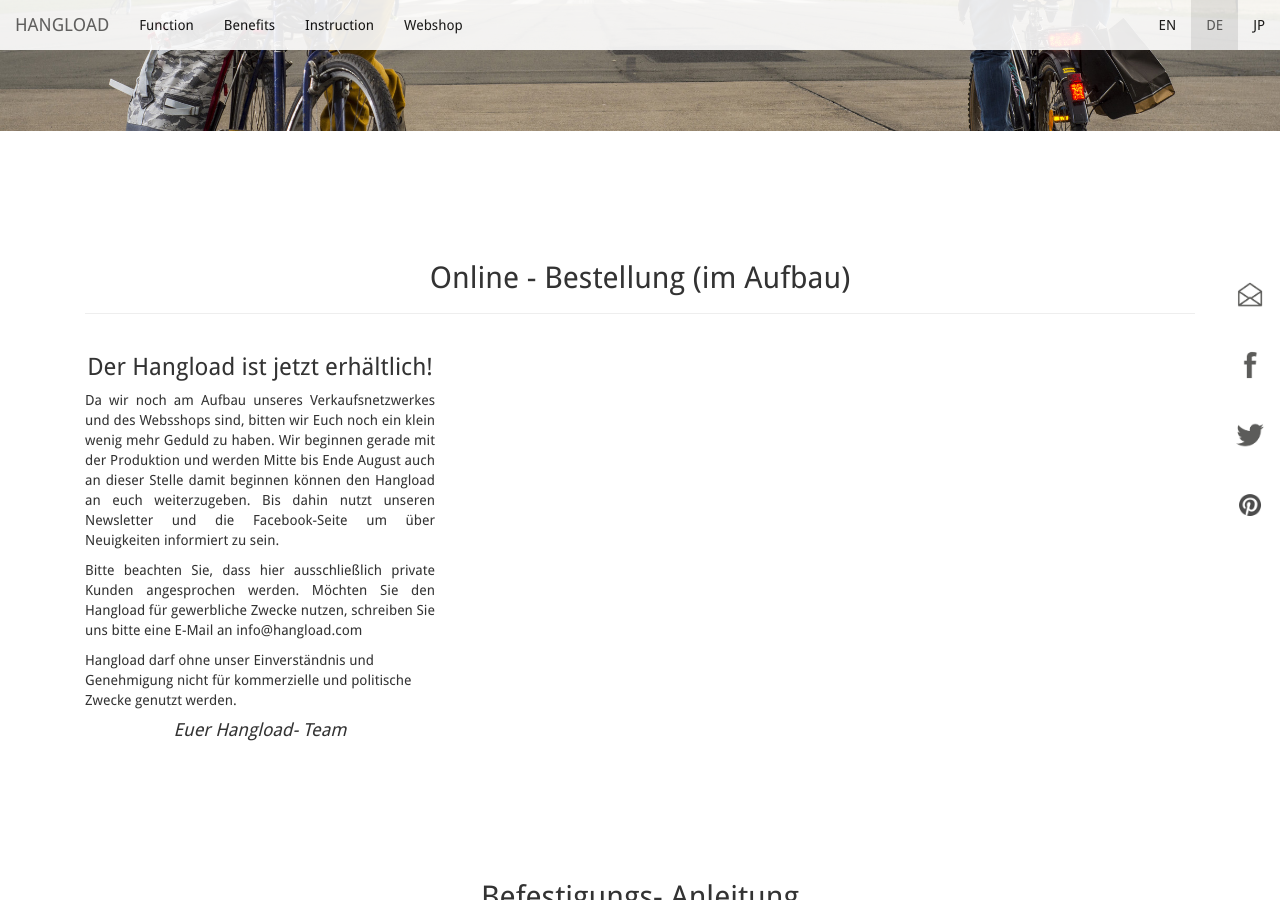
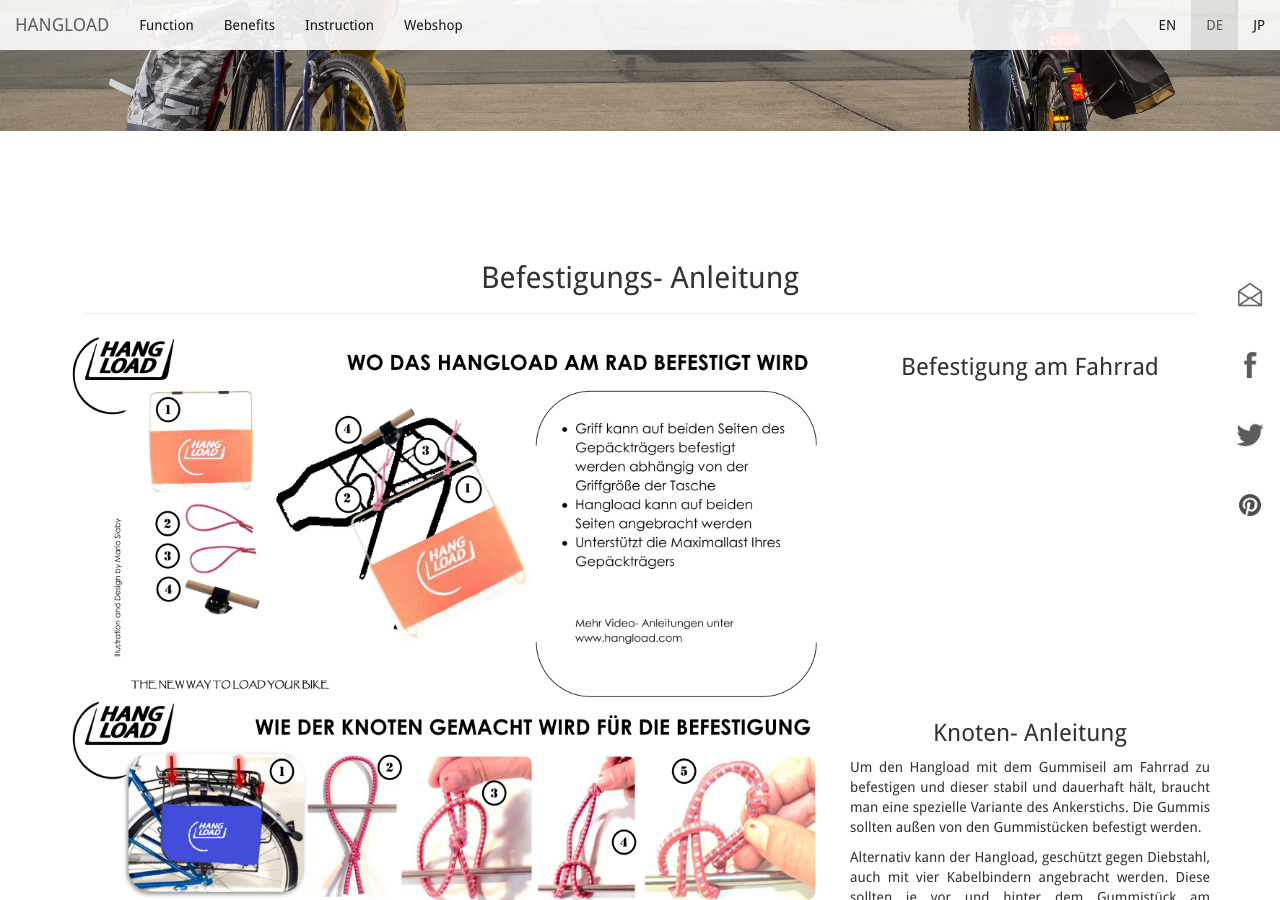
Before and after one commit to bodokaiser/hangload.com, a Jekyll site: the page built from de/index.html, in a window 1280 px wide and 900 px high, scrolled down 3984 px. Built offline with Jekyll 4.4.1, drawn with Linux system fonts in a browser that asks for light colours; nearby versions of some CDN libraries; library files that are not in the unit come from our copies; Markdown is read by kramdown in place of the engine named in the settings.

Commit message:
Update index.html

```diff
--- a/de/index.html
+++ b/de/index.html
@@ -185,58 +185,6 @@
   data-2600="background-position: 100% 50%;">
 </section>
 
-<article class="container" id="webshop">
-  <!--<div class="row">-->
-    <div class="col-xs-12">
-      <div class="page-header">
-        <h2 class="text-center">Online - Bestellung (im Aufbau) </h2>
-      </div>
-    </div>
-  </div>
-    <div class="col-xs-10 col-xs-offset-1 col-md-4 col-md-offset-0">
-    <h3 class="text-center">Der Hangload ist jetzt erhältlich! </h3>
-      <p class="text-justify">
-        Da wir noch am Aufbau unseres Verkaufsnetzwerkes und des Websshops sind, bitten wir Euch
-        noch ein klein wenig mehr Geduld zu haben.
-        Wir beginnen gerade mit der Produktion und werden Mitte bis Ende August auch an dieser Stelle damit
-        beginnen können den Hangload an euch weiterzugeben.
-        Bis dahin nutzt unseren Newsletter und die Facebook-Seite um über Neuigkeiten informiert zu sein.
-      </p>
-      <p class="text-justify">
-        Bitte beachten Sie, dass hier ausschließlich private Kunden angesprochen werden. Möchten Sie den Hangload für gewerbliche
-        Zwecke nutzen, schreiben Sie uns bitte eine E-Mail an info@hangload.com
-        </p>
-        <p>
-        Hangload darf ohne unser Einverständnis und Genehmigung nicht für kommerzielle und politische Zwecke
-        genutzt werden.
-        </p>
-      <p class="text-center h4">
-        <em>Euer Hangload- Team </em>
-      </p>
-    </div>
-    <div class="col-xs-12 col-md-8">
-     <!-- <table width="100%">
-       <tr>
-          <td> <img class="img-responsive" alt="Drawings Empty"
-          src="/images/workings/empty.png" /></td>
-          <td> <img class="img-responsive" alt="Drawings Empty"
-          src="/images/workings/empty.png" /></td>
-          <td> <img class="img-responsive" alt="Drawings Empty"
-          src="/images/workings/empty.png" /></td>
-        </tr>
-        <tr>
-          <td> <img class="img-responsive" alt="Drawings Empty"
-          src="/images/workings/empty.png" /></td>
-          <td> <img class="img-responsive" alt="Drawings Empty"
-          src="/images/workings/empty.png" /></td>
-          <td> <img class="img-responsive" alt="Drawings Empty"
-          src="/images/workings/empty.png" /></td>
-        </tr>
-      </table> -->
-    </div>
-  </div>
-</article>
-
 <article class="container" id="instruction">
     <div class="col-xs-12">
       <div class="page-header">
```
